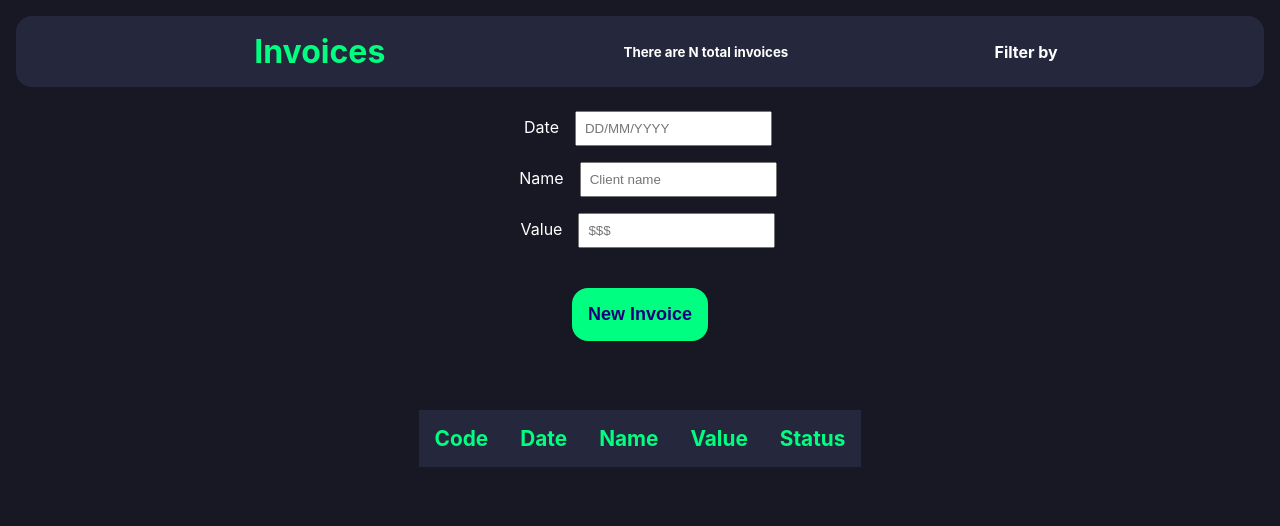
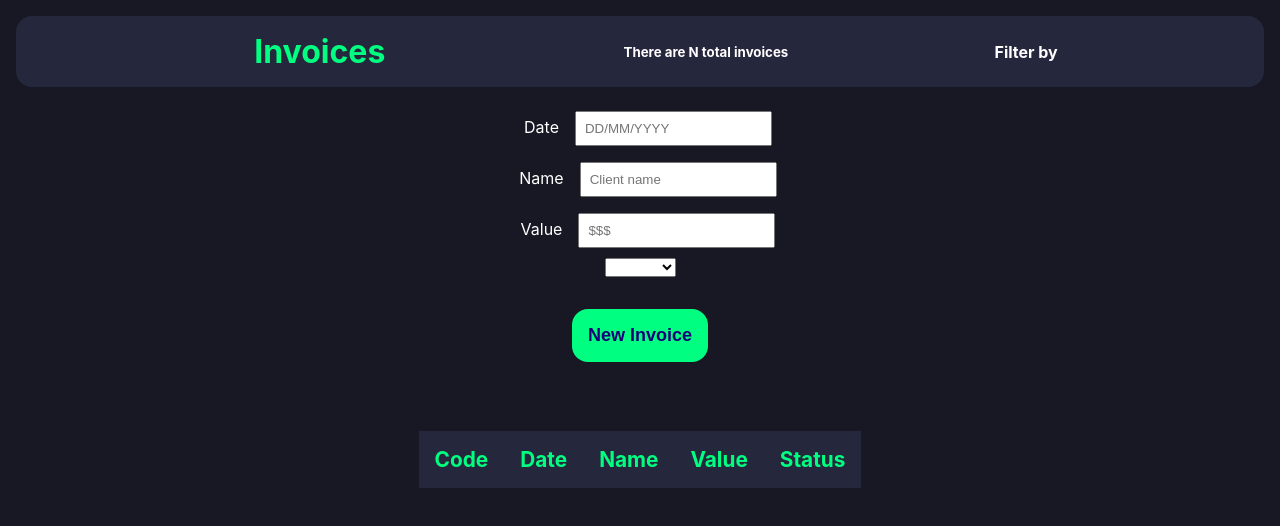
Before and after one commit to msilvafreitas/invoices-react, a React (Create React App) app: page / in a window 1280 px wide. Shown: the top 526 px of the page. Built offline with nearby package versions, Linux system fonts and the light colour scheme.

Commit message:
List changed to Dropd

```diff
--- a/src/components/Form/index.js
+++ b/src/components/Form/index.js
@@ -3,7 +3,12 @@ import TextField from '../TextField'
 import Button from '../Button'
 import './Form.scss'
 import NumberFormat from 'react-number-format'
-import List from '../List'
+import Dropd from '../Dropd'
+
+const payments = [
+    'Paid',
+    'Pending'
+]
 
 
 const Form = (props) => {
@@ -69,6 +74,8 @@ const Form = (props) => {
                     length={9}
                     />
 
+                <Dropd itens={payments}/>
+
 
                 <Button>New Invoice</Button>
             </form>
```
